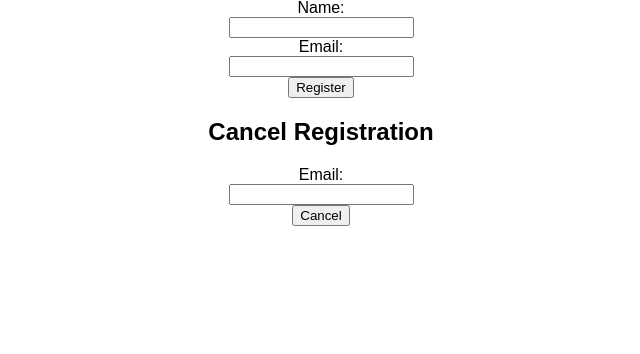
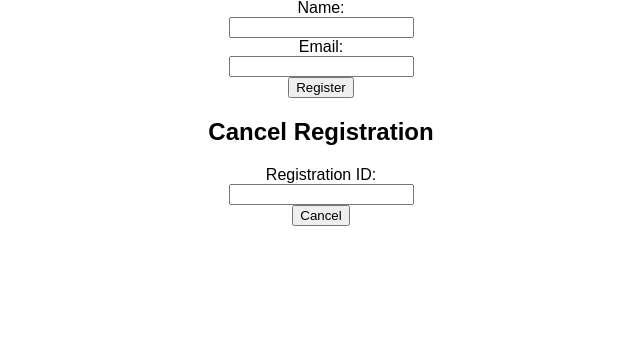
Before and after one commit to AndrewElfering/CampRegistration, a Flask app: page / in a window 1280 px wide. Shown: the part 206-560 px from the top of the page, without its empty margins (319-959 px from the left). Run offline with Flask 3, Linux system fonts and the light colour scheme; data comes from the database, SQL or seed files in the repository; both versions use the stored data as it was after the commit; data that the repository does not hold is empty.

Commit message:
Updated email function

```diff
--- a/Templates/index.html
+++ b/Templates/index.html
@@ -41,8 +41,8 @@
 
     <h2>Cancel Registration</h2>
     <form method="POST" action="/cancel">
-        <label>Email:</label><br>
-        <input type="email" name="email" required><br>
+        <label>Registration ID:</label><br>
+        <input type="text" name="registration_id" required><br>
         <button type="submit">Cancel</button>
     </form>
 
--- a/app.py
+++ b/app.py
@@ -22,7 +22,7 @@ def initialize_database():
         )
     ''')
 
-    # Create Participants table
+    # Create Participants table with Registration ID
     cursor.execute('''
         CREATE TABLE IF NOT EXISTS Participants (
             participant_id INTEGER PRIMARY KEY AUTOINCREMENT,
@@ -30,6 +30,7 @@ def initialize_database():
             name TEXT NOT NULL,
             age INTEGER NOT NULL,
             status TEXT NOT NULL,
+            registration_id TEXT UNIQUE NOT NULL,
             FOREIGN KEY (family_id) REFERENCES Families (family_id)
         )
     ''')
@@ -50,48 +51,28 @@ def initialize_database():
 # Function to send an email notification
 def send_email(to_email, subject, message):
     try:
-        print("Sending email to:", to_email)  # Debugging print statements
-        print("Subject:", subject)
+        from_email = 'regentcsci450@gmail.com'
+        password = 'rfzz foex ygob vsso'
+        smtp_server = 'smtp.gmail.com'
+        smtp_port = 587
 
-        # Email credentials and server settings
-        from_email = 'regentcsci450@gmail.com'  # Sender email address
-        password = 'rfzz foex ygob vsso'  # Password for SMTP authentication
-        smtp_server = 'smtp.gmail.com'  # SMTP server for Gmail
-        smtp_port = 587  # Port for TLS encryption
-
-        # Constructing the HTML email message
-        html_message = f"""
-        <html>
-            <body>
-                <h2>Registration Confirmation</h2>
-                <p>Dear {to_email},</p>
-                <p>Thank you for signing up for the <strong>Summer Camp</strong>!</p>
-                <p>We’re excited to have you join us. If you have any questions, feel free to reply to this email.</p>
-                <br>
-                <p>Best regards,</p>
-                <p><strong>Regent University Summer Camp Team</strong></p>
-            </body>
-        </html>
-        """
-
-        # Formatting email as HTML
-        msg = MIMEText(html_message, 'html')
+        # Create email message dynamically
+        msg = MIMEText(message, 'plain')  # Ensure the message comes from signup/cancellation
         msg['Subject'] = subject
         msg['From'] = from_email
         msg['To'] = to_email
-        msg['X-Mailer'] = 'Python SMTP Script'
-        msg['Reply-To'] = from_email
 
-        # Connect to the SMTP server and send the email
+        # Connect to SMTP and send email
         server = smtplib.SMTP(smtp_server, smtp_port)
-        server.starttls()  # Start TLS encryption
-        server.login(from_email, password)  # Log in to the email account
-        server.sendmail(from_email, to_email, msg.as_string())  # Send email
-        server.quit()  # Close connection
+        server.starttls()
+        server.login(from_email, password)
+        server.sendmail(from_email, to_email, msg.as_string())
+        server.quit()
 
-        print("HTML Email sent successfully!")  # Confirmation message
+        print("Email sent successfully!")  # Debugging output
+
     except Exception as e:
-        print("Failed to send email:", e)  # Handle errors gracefully
+        print("Failed to send email:", e)
 
 # Define Flask routes
 
@@ -114,65 +95,93 @@ def index():
     return render_template('index.html', remaining_spots=remaining_spots, waitlist_size=waitlist_size)
 
 # Route for signing up new families
+import random
+import string
+
+def generate_registration_id():
+    """Generate a unique registration ID."""
+    return ''.join(random.choices(string.ascii_uppercase + string.digits, k=8))  # Example: "AB12CD34"
+
 @app.route('/signup', methods=['POST'])
 def signup():
     name = request.form['name']
     email = request.form['email']
+    registration_id = generate_registration_id()  # Generate unique Registration ID
 
     conn = sqlite3.connect('summer_camp.db')
     cursor = conn.cursor()
 
-    # Check current signups
+    # Count current signups
     cursor.execute('SELECT COUNT(*) FROM Families')
     current_signups = cursor.fetchone()[0]
     remaining_spots = max(0, 2 - current_signups)
 
-    if remaining_spots > 0:  # If spots are available, add to Participants
+    if remaining_spots > 0:  # Register participant
         cursor.execute('INSERT INTO Families (name, email) VALUES (?, ?)', (name, email))
-        family_id = cursor.lastrowid  # Get new Family ID
+        family_id = cursor.lastrowid  # Get family ID
 
-        cursor.execute('INSERT INTO Participants (family_id, name, age, status) VALUES (?, ?, ?, ?)',
-                       (family_id, name, 10, 'registered'))  # Age is placeholder, replace with input
+        # Insert participant into database
+        cursor.execute('INSERT INTO Participants (family_id, name, age, status, registration_id) VALUES (?, ?, ?, ?, ?)',
+                       (family_id, name, 10, 'registered', registration_id))
+        conn.commit()
 
-        send_email(email, "Registration Confirmation", "Thank you for signing up for the Summer Camp!")
-        flash("Registration successful! A confirmation email has been sent.")
+        # Fetch the Registration ID from the database (making sure it was inserted correctly)
+        cursor.execute('SELECT registration_id FROM Participants WHERE family_id = ?', (family_id,))
+        stored_registration_id = cursor.fetchone()[0]  # Correctly retrieve stored ID
 
-    else:  # If camp is full, add user to Waitlist
-        cursor.execute('INSERT INTO Waitlist (name, email) VALUES (?, ?)', (name, email))
-        send_email(email, "Waitlist Confirmation", "You’ve been added to the Summer Camp waitlist.")
-        flash("Registration is full. You've been added to the waitlist.")
+        # Send confirmation email with the correct Registration ID
+        send_email(email, "Registration Confirmation",
+                   f"Thank you for signing up for the Summer Camp!\nYour Registration ID: {stored_registration_id}\nUse this ID if you wish to cancel.")
 
-    conn.commit()
+        flash(f"Registration successful! Your Registration ID: {stored_registration_id}. A confirmation email has been sent.")
+
+    else:  # Add user to the waitlist with Registration ID
+        cursor.execute('INSERT INTO Waitlist (name, email, registration_id) VALUES (?, ?, ?)', (name, email, registration_id))
+        conn.commit()
+
+        send_email(email, "Waitlist Confirmation",
+                   f"You’ve been added to the Summer Camp waitlist!\nYour Waitlist Registration ID: {registration_id}\nUse this ID if you wish to cancel.")
+
+        flash(f"Registration is full. You've been added to the waitlist with Registration ID: {registration_id}.")
+
     conn.close()
     return redirect(url_for('index'))
 
 # Route for canceling a registration
 @app.route('/cancel', methods=['POST'])
 def cancel():
-    email = request.form['email']
+    registration_id = request.form['registration_id']  # Get Registration ID input
 
     conn = sqlite3.connect('summer_camp.db')
     cursor = conn.cursor()
 
-    # Remove the family from the database
-    cursor.execute('DELETE FROM Families WHERE email = ?', (email,))
-    conn.commit()
+    # Find participant with this Registration ID
+    cursor.execute('SELECT family_id FROM Participants WHERE registration_id = ?', (registration_id,))
+    family_record = cursor.fetchone()
 
-    # Check if there’s anyone on the waitlist
-    cursor.execute('SELECT waitlist_id, name, email FROM Waitlist ORDER BY timestamp LIMIT 1')
-    waitlisted_user = cursor.fetchone()
+    if family_record:
+        family_id = family_record[0]
 
-    if waitlisted_user:  # If someone is on the waitlist, move them into the Families table
-        waitlist_id, name, waitlist_email = waitlisted_user
-        cursor.execute('INSERT INTO Families (name, email) VALUES (?, ?)', (name, waitlist_email))
-        cursor.execute('DELETE FROM Waitlist WHERE waitlist_id = ?', (waitlist_id,))
+        # Remove participant from Participants table
+        cursor.execute('DELETE FROM Participants WHERE registration_id = ?', (registration_id,))
         conn.commit()
 
-        send_email(waitlist_email, "Waitlist Promotion", "A spot has opened up! You're now registered for the camp.")
-        flash(f"{name} has been moved from the waitlist to the camp!")
+        # Remove family record if no participants remain
+        cursor.execute('SELECT COUNT(*) FROM Participants WHERE family_id = ?', (family_id,))
+        remaining_participants = cursor.fetchone()[0]
+
+        if remaining_participants == 0:
+            cursor.execute('DELETE FROM Families WHERE family_id = ?', (family_id,))
+            conn.commit()
+
+        send_email("Your registered email", "Registration Cancellation",
+                   f"Your registration (ID: {registration_id}) has been canceled.")
+        flash("Your registration has been canceled.")
+
+    else:
+        flash("Invalid Registration ID. Please try again.")
 
     conn.close()
-    flash("Your registration has been canceled.")
     return redirect(url_for('index'))
 
 # Entry point: starts the Flask application
```
Also changed, not shown: dropptable.py (added, +25 -0 lines), cleardb.py (line endings or trailing spaces), summer_camp.db.
